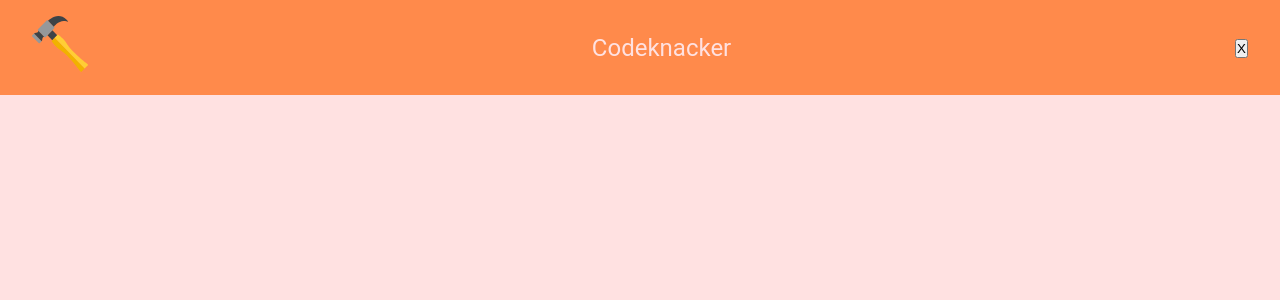
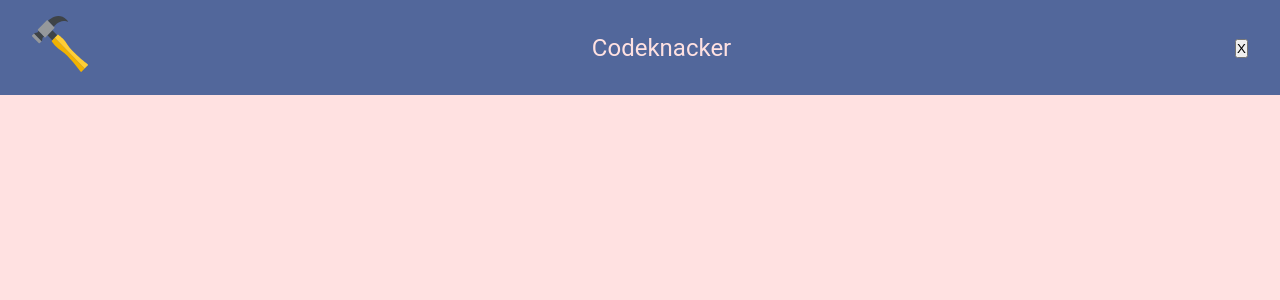
Before and after one commit to AnnaGraphic/codeknacker, a React (Vite) app: page / in a window 1280 px wide. Shown: the top 300 px of the page. Built offline with nearby package versions, Linux system fonts and the light colour scheme.

Commit message:
var style changed to index css

```diff
--- a/src/index.css
+++ b/src/index.css
@@ -1,7 +1,7 @@
 :root {
-  --main-color: #ff8a4b;
-  --main-color-darker: #e87341;
-  --secondary-color: #f4009e;
+  --main-color: #52679b;
+  --main-color-darker: #004b96;
+  --secondary-color: #f8931d;
   --light: #ffe1e1;
   --dark: #000000;
 }
@@ -12,7 +12,7 @@
 }
 
 body {
-  font-family: 'Roboto', sans-serif;
+  font-family: "Roboto", sans-serif;
   display: flex;
   flex-direction: column;
   min-height: 100vh;
```
